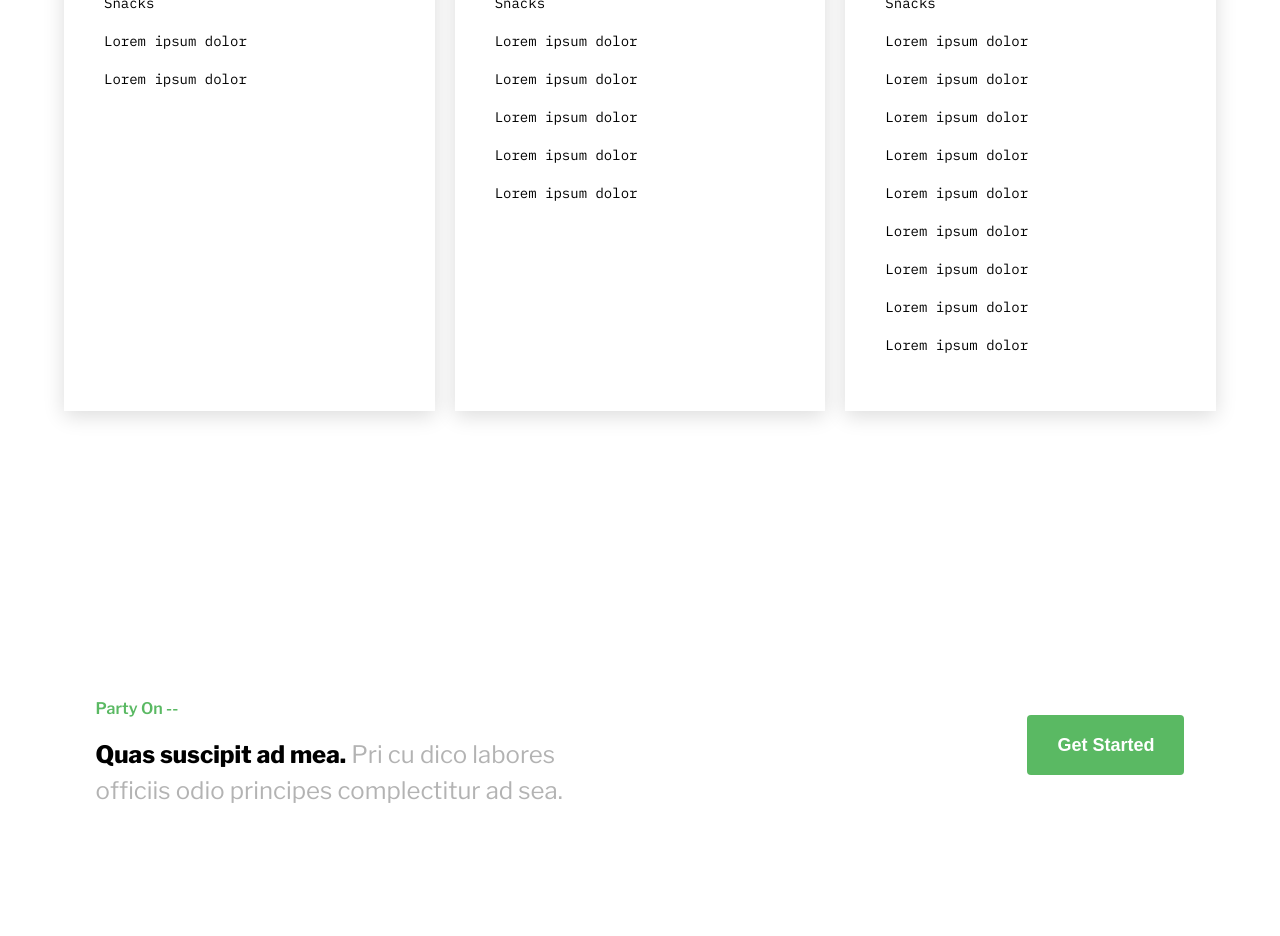
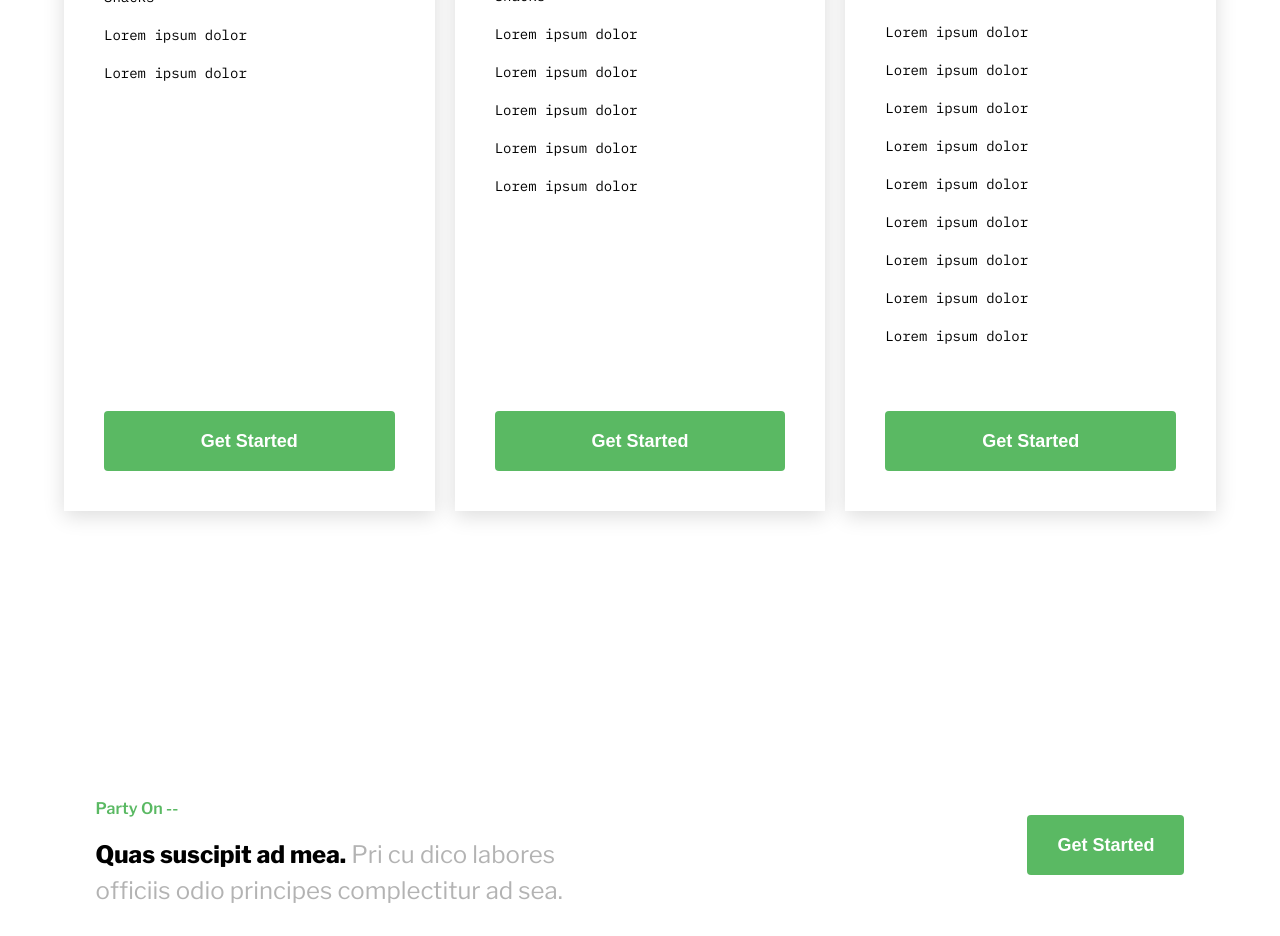
Before and after one commit to cey-t/catering-website, a React (Create React App) app: page /pricing in a window 1280 px wide. Shown: the part 1460-2396 px from the top of the page. Built offline with nearby package versions, Linux system fonts and the light colour scheme.

Commit message:
Pricing box completed

```diff
--- a/src/components/Button/Button.js
+++ b/src/components/Button/Button.js
@@ -1,8 +1,11 @@
 import styles from "./Button.module.scss";
 import classNames from "classnames";
-const Button = ({ label, onClick, className }) => {
+const Button = ({ label, onClick, className, buttonContainer }) => {
   return (
-    <div onClick={onClick} className={styles.buttonContainer}>
+    <div
+      onClick={onClick}
+      className={classNames(styles.buttonContainer, buttonContainer)}
+    >
       <button className={classNames(styles.button, className)}>{label}</button>
     </div>
   );
--- a/src/components/PricingBox/PricingBox.js
+++ b/src/components/PricingBox/PricingBox.js
@@ -1,4 +1,6 @@
+import Button from "components/Button/Button";
 import styles from "./PricingBox.module.scss";
+
 const PricingBox = ({ type, price, content, contains, borderStyle }) => {
   return (
     <section className={styles.pricingBoxContainer}>
@@ -13,6 +15,11 @@ const PricingBox = ({ type, price, content, contains, borderStyle }) => {
       <div className={styles.features}>
         <p className={styles.containsText}>{contains}</p>
       </div>
+      <Button
+        buttonContainer={styles.getStartedButton}
+        className={styles.button}
+        label="Get Started"
+      />
     </section>
   );
 };
--- a/src/components/PricingBox/PricingBox.module.scss
+++ b/src/components/PricingBox/PricingBox.module.scss
@@ -36,4 +36,14 @@
     line-height: 24px;
     font-family: "IBM Plex Mono", monospace;
   }
+  .getStartedButton {
+    width: 100%;
+    display: flex;
+    align-items: flex-end;
+  }
+  .button {
+    width: 100%;
+    display: flex;
+    justify-content: center;
+  }
 }
```
